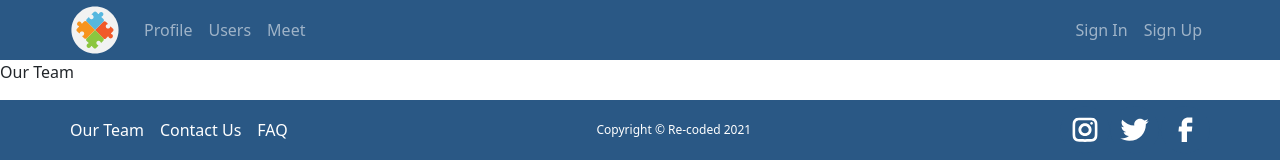
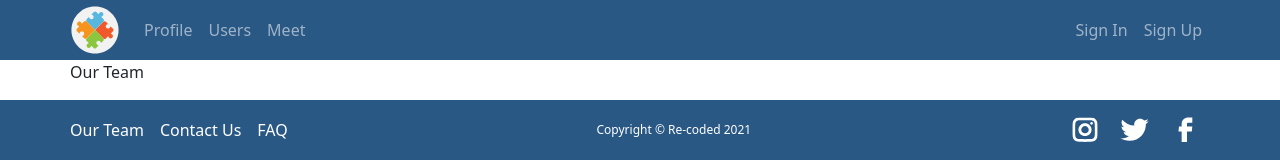
Before and after one commit to ReCoded-Org/capstone-turkey-love-thy-neighbour, a React (Create React App) app: page /our-team in a window 1280 px wide. Shown: the top 160 px of the page. Built offline with nearby package versions, Linux system fonts and the light colour scheme.

Commit message:
Add OurTeam folder to contaiers

```diff
--- a/src/App.jsx
+++ b/src/App.jsx
@@ -17,6 +17,7 @@ import Profile from "./containers/Profile";
 import Users from "./containers/Users";
 import Meet from "./containers/Meet";
 import ContactUs from "./containers/ContactUs";
+import OurTeam from "./containers/OurTeam";
 
 function App() {
   return (
@@ -38,7 +39,7 @@ function App() {
             <Meet />
           </Route>
           <Route path="/our-team">
-            <p>Our Team</p>
+            <OurTeam />
           </Route>
           <Route path="/contact-us">
             <ContactUs />
--- /dev/null
+++ b/src/containers/OurTeam/index.jsx
@@ -0,0 +1,15 @@
+// react
+import React from "react";
+
+// react-bootstrap
+import { Container } from "react-bootstrap";
+
+function OurTeam() {
+  return (
+    <Container>
+      <p>Our Team</p>
+    </Container>
+  );
+}
+
+export default OurTeam;
```
